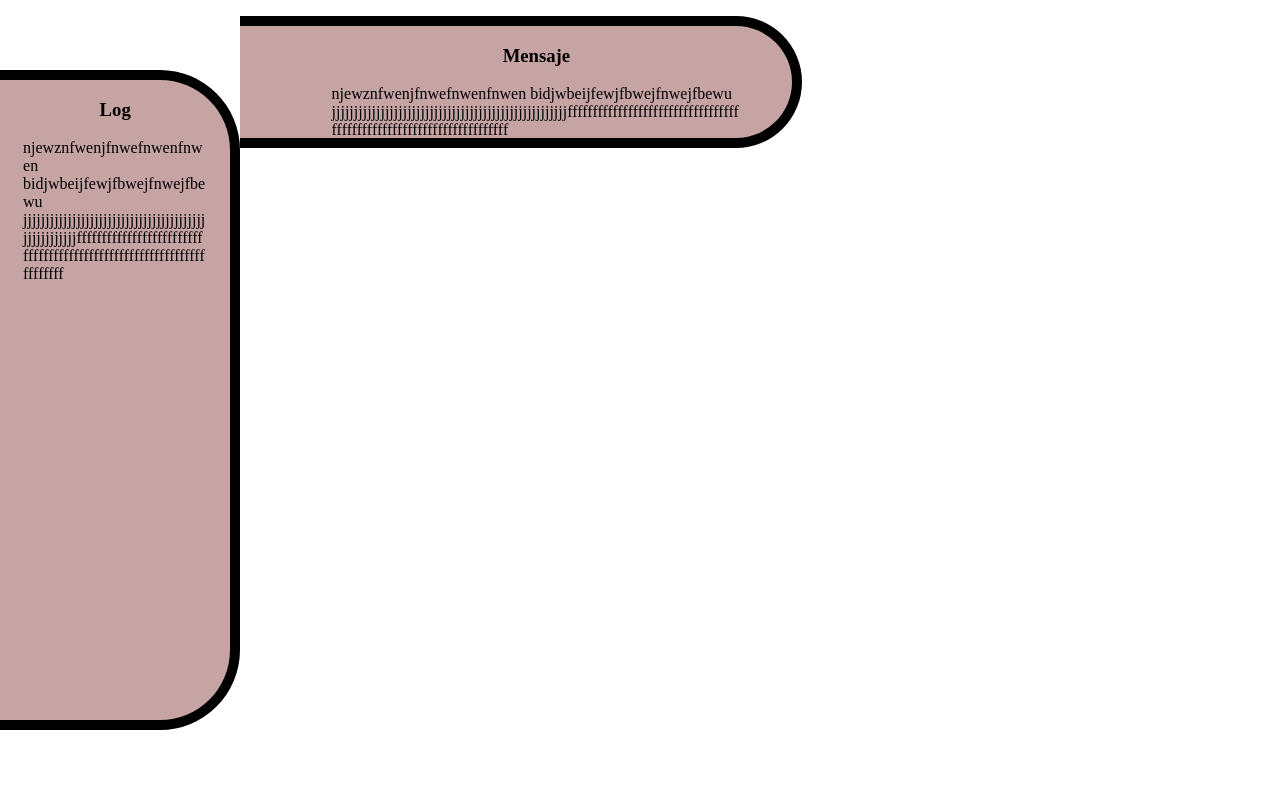
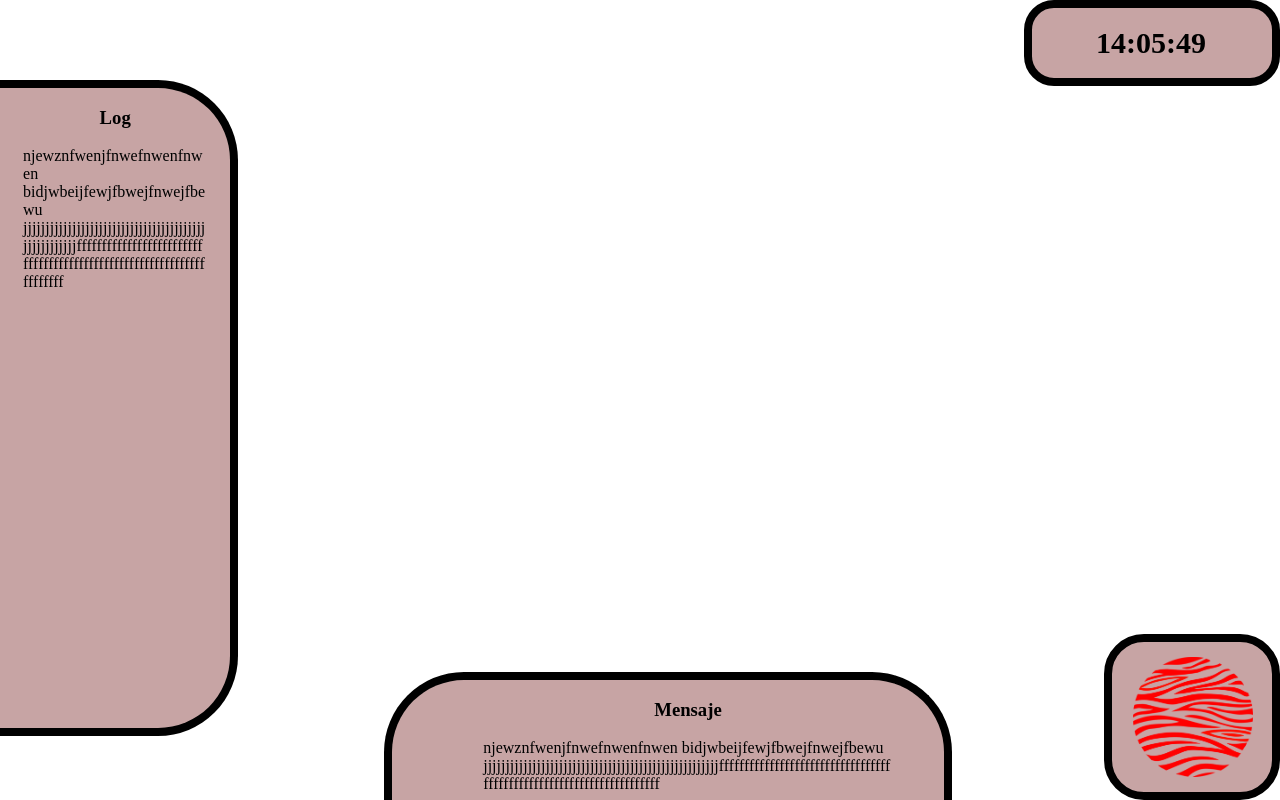
Before and after one commit to A-vidal/Server_Interac, a plain HTML site: page http/hub.html in a window 1280 px wide. Drawn offline with Linux system fonts and the light colour scheme.

Commit message:
cositas de la pagina

```diff
--- /dev/null
+++ b/http/ajustes.css
@@ -0,0 +1,40 @@
+body{
+    height: 100vh;
+    width:98vw;
+
+    display: flex;
+    align-items: center;
+    flex-direction: column;
+
+    background-color: beige;
+}
+
+h1{
+    font-size: 4vh;
+}
+
+.elementos{
+    width: 45%;
+    height: 8%;
+
+    display: flex;
+    flex-direction: row;
+    align-self: center;
+
+    margin-left: 10%;
+    margin-right: 10%;
+}
+
+button{
+    width: 40%;
+    height: auto;
+
+    font-size: 2vh;
+    text-align: center;
+    color: rgb(255, 255, 255);
+    background-color: #ff4949;
+
+    margin: 1%;
+
+    border: 5% solid ;
+}
--- a/http/estilos.css
+++ /dev/null
@@ -1,49 +0,0 @@
-body{
-    width: 100vw;
-    height: 100vh;
-
-    display: flex;
-
-    margin: 0px;
-    padding: 0px;
-    margin-top: 0px;
-}
-.fondos{
-    background-color: rgba(100, 0, 0, 0.358);
-}
-#lista{
-    width: 18%;
-    height: 80%;
-
-    align-self: center;
-
-    text-align: center;
-    word-wrap: break-word; /* Allow long words to break and wrap */
-    overflow: hidden; /* Hide any text that overflows the div */
-    text-overflow: ellipsis; /* Display an ellipsis at the end of truncated text */
-
-    border: 10px solid;
-    border-left: none;
-    border-radius: 80px;
-    border-bottom-left-radius: 0%;
-    border-top-left-radius: 0%;
-}
-
-#mensaje{
-    width: 40%;
-    height: 14%;
-
-    flex-direction: column; /* Establece la dirección de los elementos hijos en columna */
-    justify-content: flex-end;
-
-    text-align: center;
-    word-wrap: break-word; /* Allow long words to break and wrap */
-    overflow: hidden; /* Hide any text that overflows the div */
-    text-overflow: ellipsis; /* Display an ellipsis at the end of truncated text */
-
-    border: 10px solid;
-    border-left: none;
-    border-radius: 80px;
-    border-bottom-left-radius: 0%;
-    border-top-left-radius: 0%;
-}
--- /dev/null
+++ b/http/hub.css
@@ -0,0 +1,97 @@
+body{
+    width: 100vw;
+    height: 100vh;
+
+    margin: 0px;
+    padding: 0px;
+    margin-top: 0px;
+}
+.fondos{
+    background-color: rgba(100, 0, 0, 0.358);
+}
+.parrafos{
+    padding-left: 10%;
+    padding-right: 10%;
+    text-align:left;
+}
+#lista{
+    width: 18%;
+    height: 80%;
+
+    position: fixed;
+    top: 10%;
+
+    text-align: center;
+    word-wrap: break-word;
+    overflow: hidden;
+    text-overflow: ellipsis;
+
+    border: 8px solid;
+    border-left: none;
+    border-radius: 80px;
+    border-bottom-left-radius: 0%;
+    border-top-left-radius: 0%;
+}
+
+#mensaje{
+    width: 40%;
+    height: 15%;
+
+    position: fixed;
+    left: 30%;
+    right: 30%;
+    bottom: -2%;
+
+
+    text-align: center;
+    word-wrap: break-word;
+    overflow: hidden;
+    text-overflow: ellipsis;
+
+    border: 8px solid;
+    border-bottom: none;
+    border-radius: 80px;
+    border-bottom-left-radius: 0%;
+    border-bottom-right-radius: 0%;
+}
+#logo{
+    width: 120px;
+    height: 150px;
+
+    position: fixed;
+    bottom: -2%;
+    right: 0%;
+
+    border: 8px solid;
+    border-radius: 40px;
+}
+img{
+    width: 120px;
+    height: 120px;
+
+    position: relative;
+    right: 19px;
+    top: 15px;
+}
+#hora{
+    width: 200px;
+    height: 70px;
+
+    position: fixed;
+    top: -2%;
+    right: 0%;
+
+    display: flex;
+
+    overflow: hidden;
+
+    border: 8px solid;
+    border-radius: 30px;
+}
+#actuhora{
+    font-size: 30px;
+    font-weight: bold;
+
+    align-self: center;
+    padding-left: 12%;
+}
--- a/http/hub.html
+++ b/http/hub.html
@@ -4,25 +4,54 @@
     <meta charset="UTF-8">
     <meta name="viewport" content="width=device-width, initial-scale=1.0">
     <title>Menu</title>
-    <link href="./estilos.css" rel="stylesheet">
+    <link href="./hub.css" rel="stylesheet">
 </head>
 <body>
     <div id="lista" class="fondos">
         <h3><b>Log</b></h3>
-        <p style="padding-left: 10%; padding-right: 10%; text-align:left;">njewznfwenjfnwefnwenfnwen bidjwbeijfewjfbwejfnwejfbewu
+        <p class="parrafos">njewznfwenjfnwefnwenfnwen bidjwbeijfewjfbwejfnwejfbewu
             jjjjjjjjjjjjjjjjjjjjjjjjjjjjjjjjjjjjjjjjjjjjjjjjjjjjjfffffffffffffffffffffffffffffffffffffffffffffffffffffffffffffffffffff
         </p>
     </div>
     <dir id="mensaje" class="fondos">
         <h3><b>Mensaje</b></h3>
-        <p style="padding-left: 10%; padding-right: 10%; text-align:left;">njewznfwenjfnwefnwenfnwen bidjwbeijfewjfbwejfnwejfbewu
+        <p class="parrafos">njewznfwenjfnwefnwenfnwen bidjwbeijfewjfbwejfnwejfbewu
             jjjjjjjjjjjjjjjjjjjjjjjjjjjjjjjjjjjjjjjjjjjjjjjjjjjjjfffffffffffffffffffffffffffffffffffffffffffffffffffffffffffffffffffff
         </p>
+    </dir>
+    <dir id="logo" class="fondos">
+        <img src="bolita.png">
+    </dir>
+    <dir id="hora" class="fondos">
+        <p id="actuhora"></p>
     </dir>
 
 
     <script>
-        function coger_datos(){
+        function actualizarHora() {
+            var hora = new Date();
+            var horas = hora.getHours();
+            var minutos = hora.getMinutes();
+            var segundos = hora.getSeconds();
+
+            if (horas < 10) {
+                horas = "0" + horas;
+            }
+            if (minutos < 10) {
+                minutos = "0" + minutos;
+            }
+            if (segundos < 10) {
+                segundos = "0" + segundos;
+            }
+
+            var horaActual = horas + ":" + minutos + ":" + segundos;
+            document.getElementById("actuhora").innerText = horaActual;
+            }
+
+        actualizarHora();
+        setInterval(actualizarHora, 1000);
+
+        /*function coger_datos(){
             fetch('https://api.example.com/data')
             .then(response => response.json())
             .then(data => {
@@ -31,7 +60,45 @@
             .catch(error => {
                 console.error('Error:', error);
             });
+        } */
+
+        const api = 'http://localhost:7000/ajustes.json';
+        async function getdatos(api){
+            try {
+                const response = await fetch(api);
+                const data = await response.json();
+                console.log(data)
+
+                // Modificar elementos según las palabras clave
+                switch(data.color){
+                    case "rojo":
+                        console.log("rojito")
+                }
+                switch(data){
+                    case "bolita":
+
+                    case "color":
+                        switch(data[1]){
+                            case "rojo":
+                            console.log("rojito")
+                            //document.body.style.backgroundColor = data.color;
+                            case "azul":
+                            document.body.style.backgroundColor = data.color;
+                            default:
+
+                        }
+                        //case "tamaño":
+                    //default:
+                    }
+            } catch (error) {
+                console.error('Error al obtener los datos:', error);
+            }
         }
+        //setInterval(getdatos, 5000);
+
+        document.addEventListener('DOMContentLoaded', getdatos(api), {
+            // Aquí va el código que deseas ejecutar nada más abrir la página
+        });
     </script>
 </body>
 </html>
```
Also changed, not shown: http/ajustes.html (+71 -42 lines), http/hud.html (deleted, +0 -11 lines).
